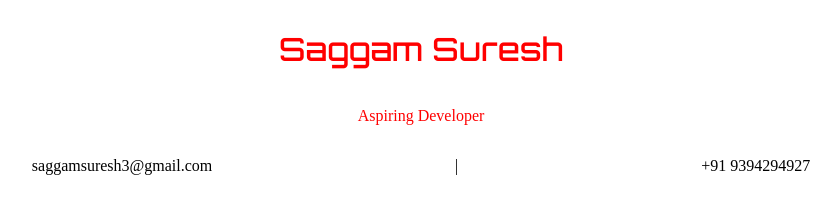
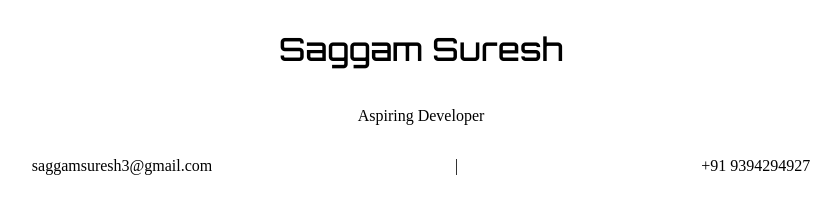
Before and after one commit to saggamsuresh-git/testing, a plain HTML site: page index.html in a window 1280 px wide. Shown: the whole page, without its empty margins (219-1059 px from the left). Drawn offline with Linux system fonts and the light colour scheme; a web font is replaced by a local one.

Commit message:
Update index.css

```diff
--- a/index.css
+++ b/index.css
@@ -1,5 +1,5 @@
 .heading{
-    color: red;
+/*     color: red; */
     display: flex;
     flex-direction: column;
     justify-content: center;
```
